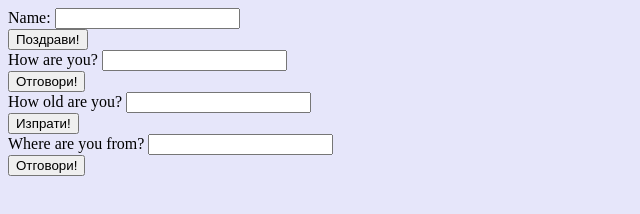
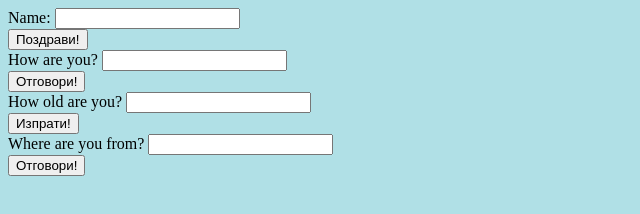
Before and after one commit to Marinov1/virtualchat, a plain HTML site: page new123.html in a window 1280 px wide. Shown: the whole page, without its empty margins (0-640 px from the left). Drawn offline with Linux system fonts and the light colour scheme.

Commit message:
Update new123.html

```diff
--- a/new123.html
+++ b/new123.html
@@ -2,8 +2,7 @@
 <html>
 
 
-
-<body bgcolor="#E6E6FA">
+<body style="background-color:powderblue;">
 
 <form id="form1">
 Name: <input name="name" type="text" size="20">
```
